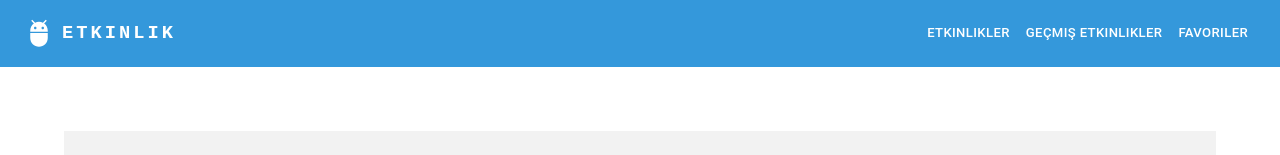
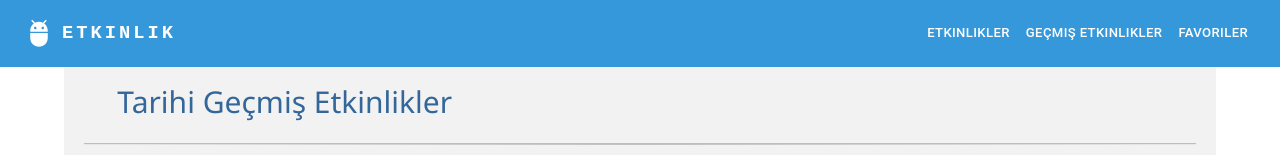
Before and after one commit to erdemburak/techcareer-project-etkinlik, a React (Create React App) app: page /eskiEtkinlikler in a window 1280 px wide. Shown: the top 155 px of the page. Built offline with nearby package versions, Linux system fonts and the light colour scheme; no server answers; what react-swipeable-views-utils would draw is missing.

Commit message:
navbar fixed

```diff
--- a/src/components/content/navbar/Navbar.jsx
+++ b/src/components/content/navbar/Navbar.jsx
@@ -17,10 +17,10 @@ function Navbar() {
 
     return (
         <>
-            <AppBar position="static" style={{ backgroundColor: '#3498db', boxShadow: 'none' }}>
+            <AppBar position="fixed" style={{ backgroundColor: '#3498db', boxShadow: 'none' }}>
                 <Container maxWidth="xl">
                     <Toolbar disableGutters>
-                        <Box sx={{ display: 'flex', alignItems: 'center' }}>
+                        <Box sx={{ display: 'flex', alignItems: 'center'}}>
                             <AdbIcon sx={{ mr: 1, fontSize: '2rem' }} />
                             <Typography
                                 variant="h6"
```
